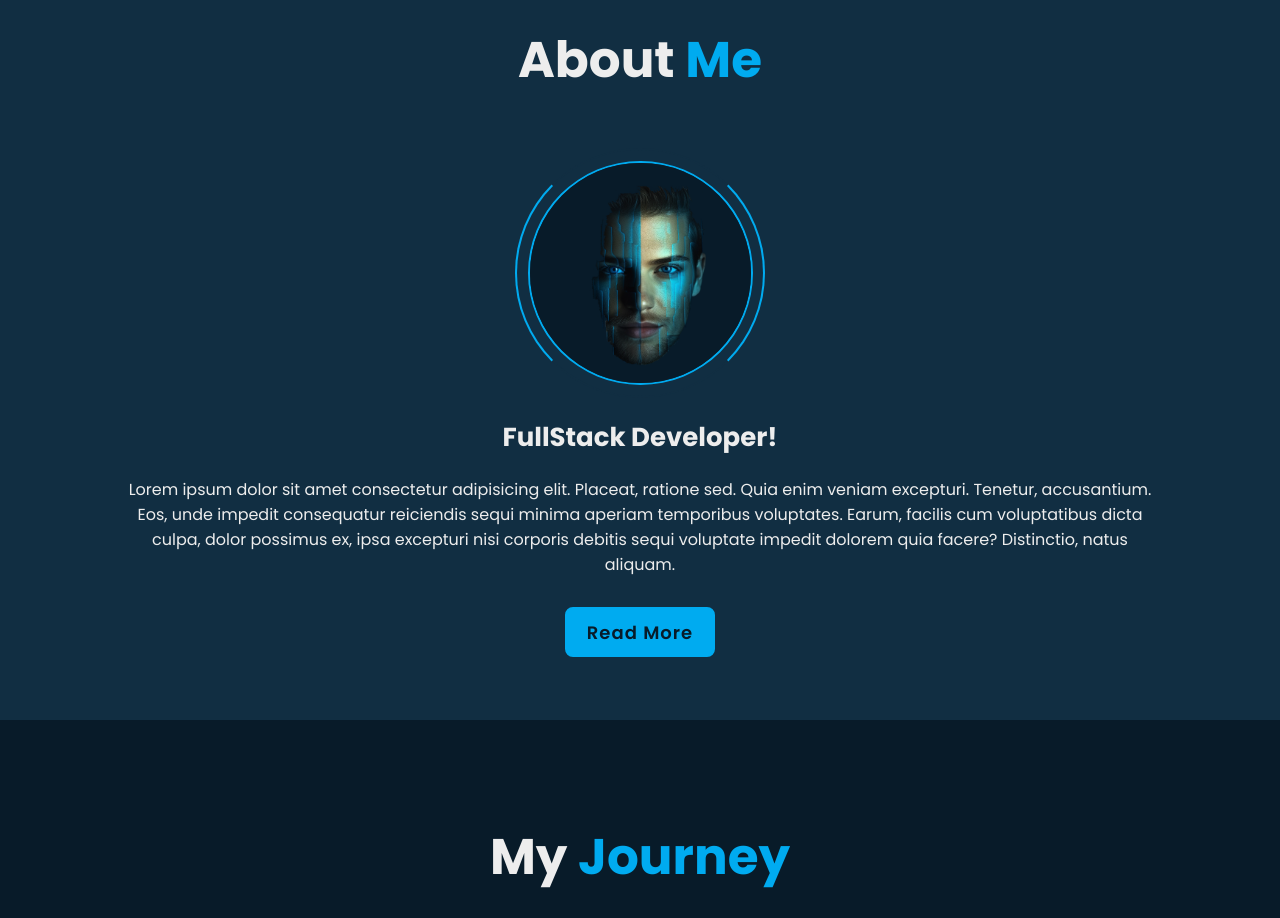
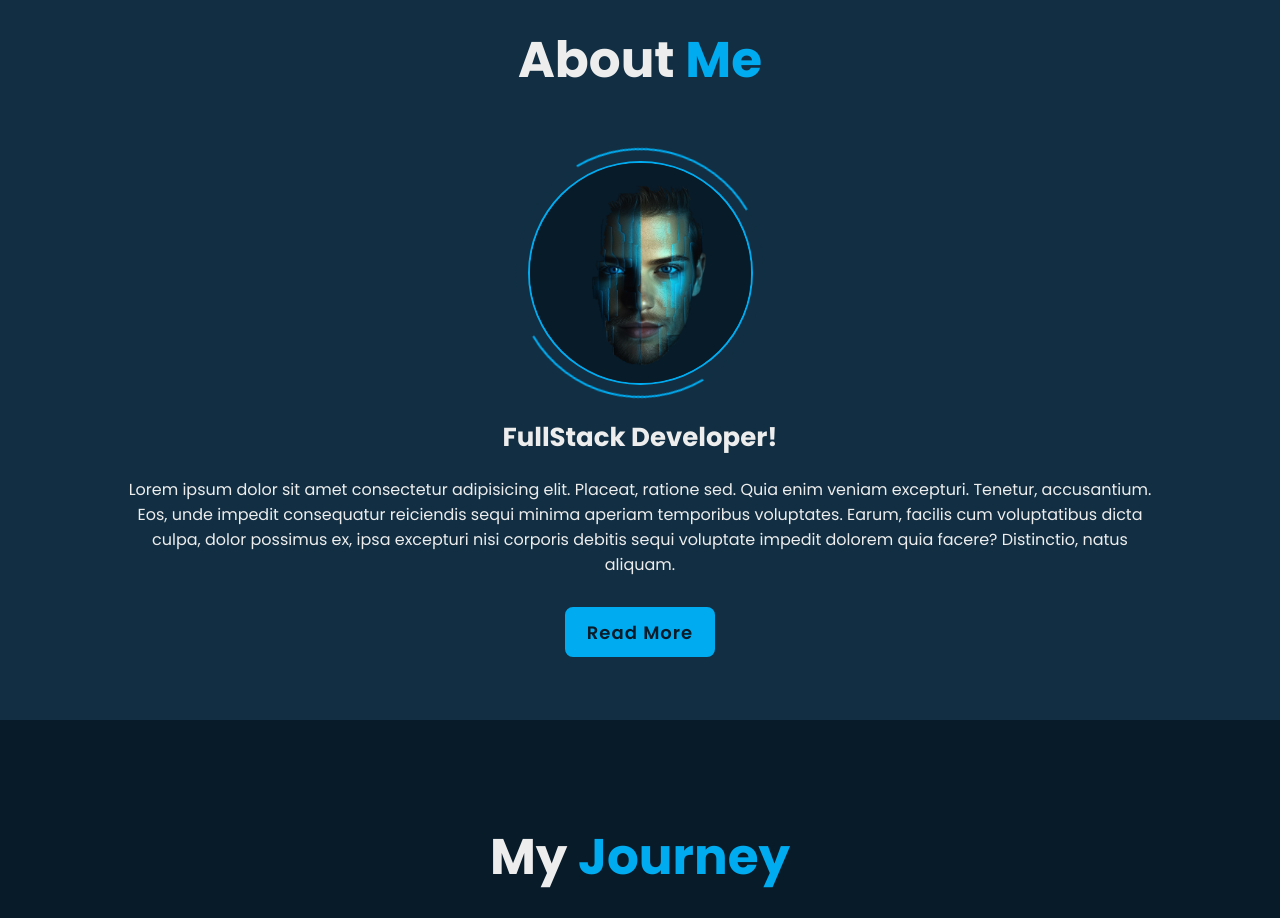
Before and after one commit to Joe-Collins-1986/Portfolio-Main, a React (Vite) app: page / in a window 1280 px wide. Shown: the part 880-1798 px from the top of the page. Built offline with nearby package versions, Linux system fonts and the light colour scheme.

Commit message:
add spinner

```diff
--- a/src/styles/About.module.css
+++ b/src/styles/About.module.css
@@ -42,6 +42,7 @@
   border-bottom: 0.2rem solid var(--second-bg-color);
   border-left: 0.2rem solid var(--main-color);
   border-right: 0.2rem solid var(--main-color);
+  animation: aboutSpinner 8s linear infinite;
 }
 
 .aboutContent {
@@ -56,3 +57,9 @@
   font-size: 1.6rem;
   margin: 2rem 0 3rem;
 }
+
+@keyframes aboutSpinner {
+  100% {
+    transform: translate(-50%, -50%) rotate(360deg);
+  }
+}
```
